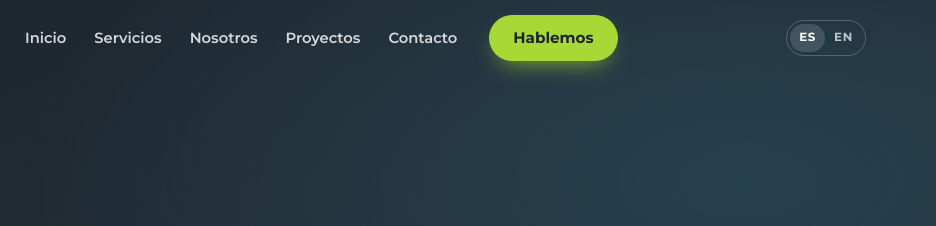
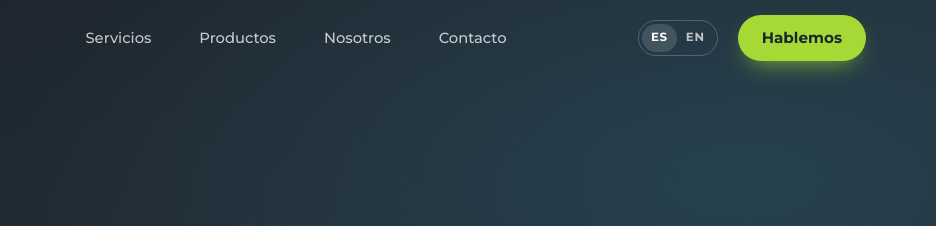
Before and after one commit to Buildev-SAS/buildev-landing, an Astro site: page / in a window 1280 px wide. Shown: the top 226 px of the page, 344-1280 px from the left. Built offline with nearby package versions, Linux system fonts and the light colour scheme; Astro itself is replaced by a stand-in of ours.

Commit message:
Rediseñar la barra de navegación con cuatro enlaces centrados y un único botón Hablemos

```diff
--- a/src/components/Header.astro
+++ b/src/components/Header.astro
@@ -2,7 +2,7 @@
 import Logo from './Logo.astro';
 import Icon from './Icon.astro';
 import LangSwitcher from './LangSwitcher.astro';
-import { getLang, nav, navHref, useT } from '../i18n';
+import { getLang, headerNav, navHref, useT } from '../i18n';
 
 const lang = getLang(Astro.url);
 const t = useT(Astro.url);
@@ -18,7 +18,7 @@ const href = (anchor: string) => navHref(anchor, Astro.url);
     <nav class="header__nav" id="main-nav" aria-label={t.navAria}>
       <ul>
         {
-          nav.map((item) => (
+          headerNav.map((item) => (
             <li>
               <a href={href(item.href)} data-nav-link>
                 {item.label[lang]}
@@ -27,11 +27,12 @@ const href = (anchor: string) => navHref(anchor, Astro.url);
           ))
         }
       </ul>
-      <a href={href('#contacto')} class="btn btn--primary header__cta" data-nav-link>{t.talk}</a>
+      <a href={href('#contacto')} class="btn btn--primary header__cta header__cta--mobile" data-nav-link>{t.talk}</a>
     </nav>
 
     <div class="header__tools">
       <LangSwitcher />
+      <a href={href('#contacto')} class="btn btn--primary header__cta header__cta--desktop">{t.talk}</a>
       <button
         class="header__toggle"
         type="button"
@@ -68,29 +69,38 @@ const href = (anchor: string) => navHref(anchor, Astro.url);
   }
   .header__inner {
     height: 100%;
-    display: flex;
+    display: grid;
+    grid-template-columns: 1fr auto 1fr;
     align-items: center;
-    justify-content: space-between;
     gap: 24px;
   }
   .header__brand {
     font-size: 15px;
+    justify-self: start;
   }
   .header__nav {
     display: flex;
     align-items: center;
-    gap: 32px;
   }
   .header__nav ul {
     display: flex;
-    gap: 28px;
+    gap: 48px;
     list-style: none;
     margin: 0;
     padding: 0;
   }
+  .header__cta--mobile {
+    display: none;
+  }
+  .header__tools {
+    justify-self: end;
+  }
+  .header__tools .header__cta {
+    margin-left: 12px;
+  }
   .header__nav ul a {
-    color: rgb(255 255 255 / 0.82);
-    font-weight: 600;
+    color: rgb(255 255 255 / 0.75);
+    font-weight: 500;
     font-size: 0.92rem;
     position: relative;
     padding-block: 6px;
@@ -136,6 +146,16 @@ const href = (anchor: string) => navHref(anchor, Astro.url);
   }
 
   @media (max-width: 880px) {
+    .header__inner {
+      display: flex;
+      justify-content: space-between;
+    }
+    .header__cta--desktop {
+      display: none;
+    }
+    .header__cta--mobile {
+      display: inline-flex;
+    }
     .header__toggle {
       display: block;
     }
--- a/src/i18n/index.ts
+++ b/src/i18n/index.ts
@@ -47,6 +47,14 @@ export const nav: { href: string; label: Record<Lang, string> }[] = [
   { href: '#servicios', label: { es: 'Servicios', en: 'Services' } },
   { href: '#nosotros', label: { es: 'Nosotros', en: 'About' } },
   { href: '#proyectos', label: { es: 'Proyectos', en: 'Projects' } },
+  { href: '#contacto', label: { es: 'Contacto', en: 'Contact' } },
+];
+
+/** Los cuatro enlaces esenciales de la barra superior. */
+export const headerNav: { href: string; label: Record<Lang, string> }[] = [
+  { href: '#servicios', label: { es: 'Servicios', en: 'Services' } },
+  { href: '#proyectos', label: { es: 'Productos', en: 'Products' } },
+  { href: '#nosotros', label: { es: 'Nosotros', en: 'About' } },
   { href: '#contacto', label: { es: 'Contacto', en: 'Contact' } },
 ];
 
```
